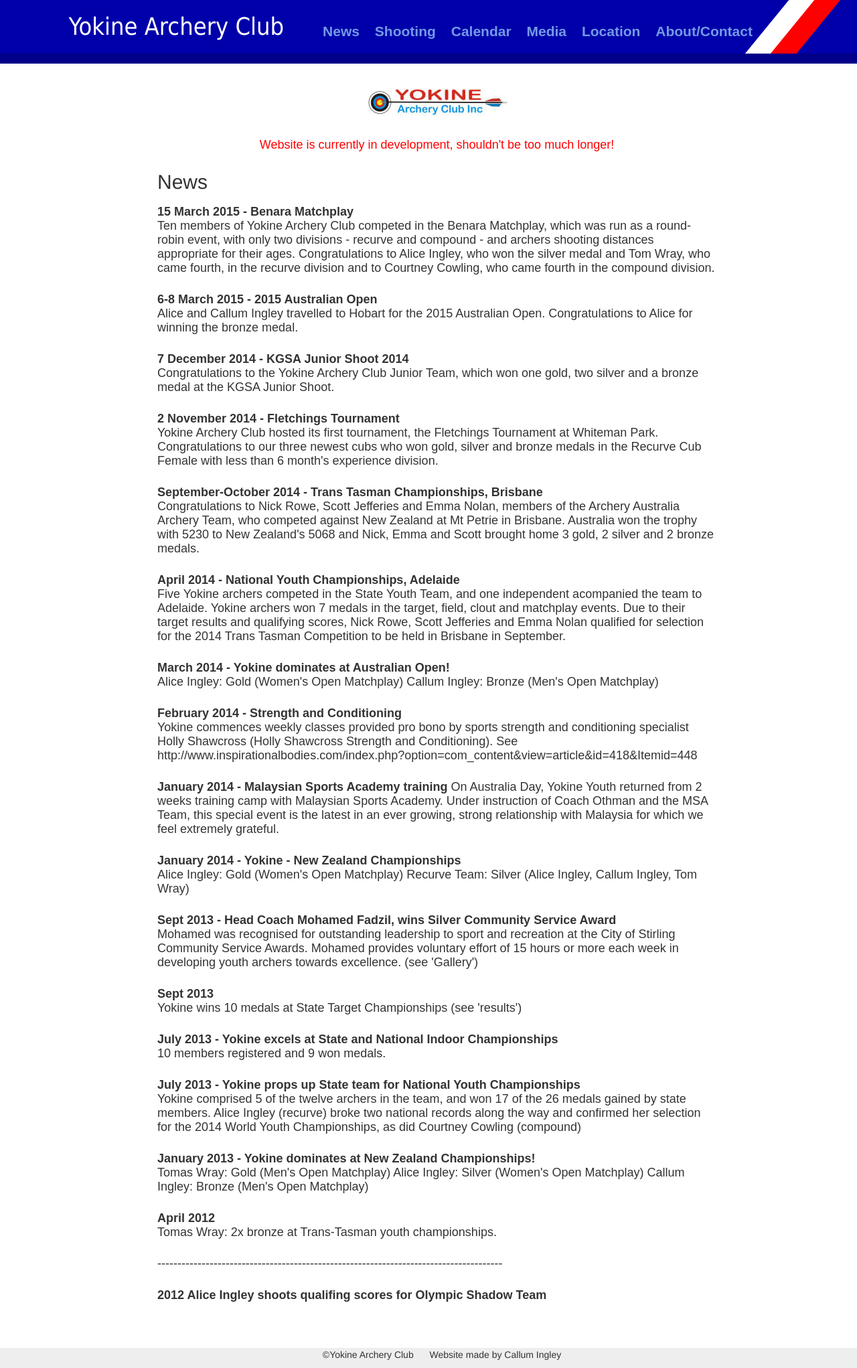
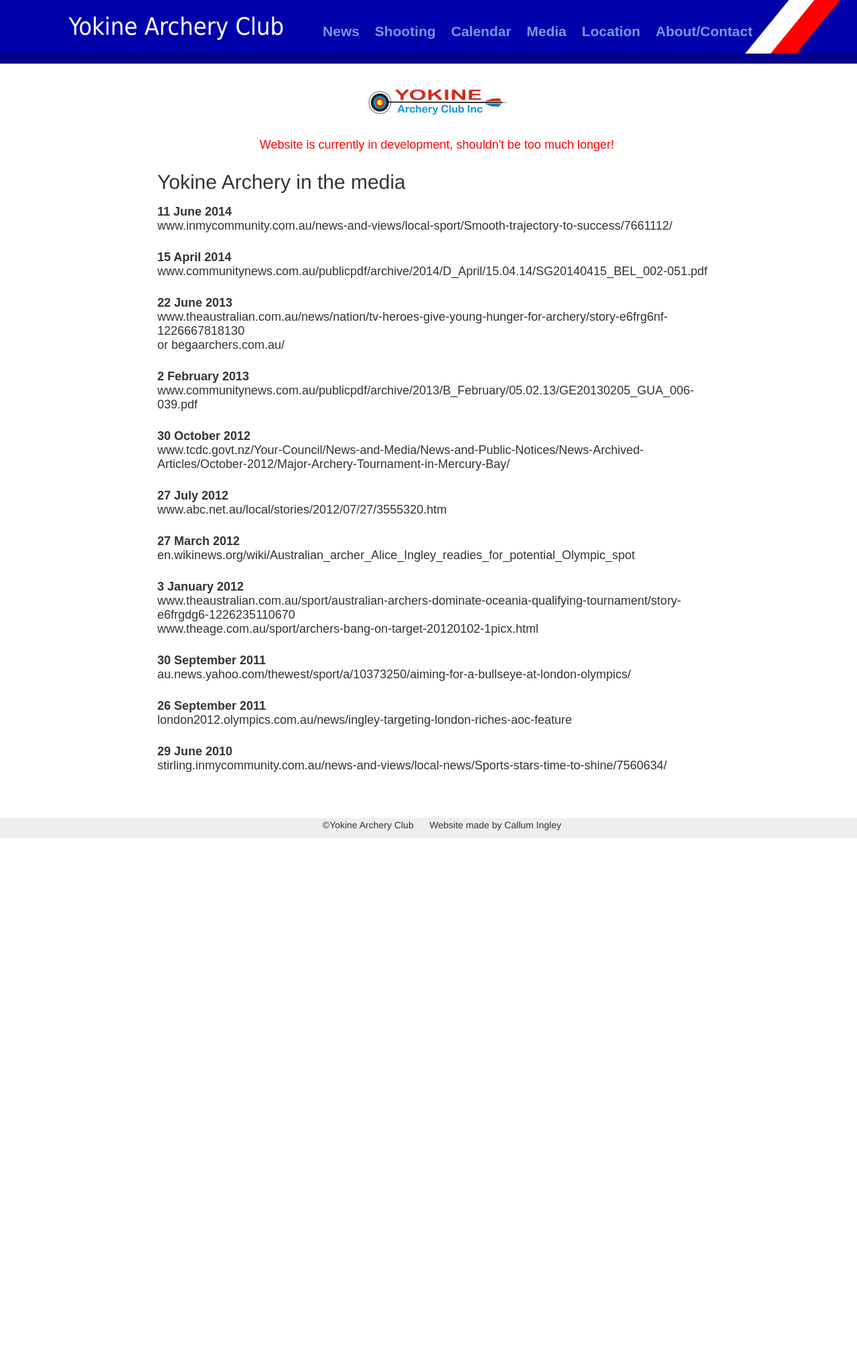
Before and after one commit to callumStudent/yokine, a Flask app: template yokine_archery/templates/media.html in a window 1280 px wide. Shown: the whole page at 67% size. After the commit the page ends 1252 px from the top, so only its background shows below. Run offline with Flask 2, Linux system fonts and the light colour scheme; the template is opened without the code that fills it, so the values that code supplies are empty; some libraries are stand-ins or nearby versions.

Commit message:
Changed port to 8080 and added media page

```diff
--- a/yokine_archery/__init__.py
+++ b/yokine_archery/__init__.py
@@ -21,6 +21,10 @@
 def news():
     return render_template('news.html')
 
+@app.route('/media')
+def media():
+    return render_template('media.html')
+
 if __name__ == "__main__":
     port = int(os.getenv('PORT','8080'))
     host = os.getenv('IP', '0.0.0.0')
--- a/yokine_archery/manage.py
+++ b/yokine_archery/manage.py
@@ -11,7 +11,7 @@
     use_debugger = True,
     use_reloader = True,
     host = '0.0.0.0',
-    port = '5000'
+    port = '8080'
     )
 )
 
--- a/yokine_archery/templates/base.html
+++ b/yokine_archery/templates/base.html
@@ -22,7 +22,7 @@
           <li><a href="{{url_for('news')}}">News</a></li>
           <li><a href="">Shooting</a></li>
           <li><a href="">Calendar</a></li>
-          <li><a href="">Media</a></li>
+          <li><a href="{{url_for('media')}}">Media</a></li>
           <li><a href="">Location</a></li>
           <li><a href="">About/Contact</a></li>
         </ul>
--- a/yokine_archery/templates/index.html
+++ b/yokine_archery/templates/index.html
@@ -25,8 +25,7 @@
            and Advanced courses for those who would like to learn more.
         </p>
         <p class="reminder">
-          Please note that there will be no Come &amp; Try sessions from July 26
-          until mid-September 2015.
+          Special information regarding Come and Try sessions will be posted here.
         </p>
         <p>
           We specialise in recurve archery development and give membership
--- a/yokine_archery/templates/media.html
+++ b/yokine_archery/templates/media.html
@@ -1,6 +1,6 @@
 {% extends "base.html" %}
 <!--<head>-->
-  {% block title %}News >--> Yokine Archery{% endblock %}
+  {% block title %}Media >--> Yokine Archery{% endblock %}
 <!--</head>-->
 <!--<body>-->
   <!--<div id="page">-->
@@ -11,100 +11,52 @@
           <img alt="Yokine Archery Club logo" src="{{url_for('static', filename='YACnew.jpg')}}"/>
         </div>
         <p class="reminder">Website is currently in development, shouldn't be too much longer!</p>
-        <h2>News</h2>
+        <h2>Yokine Archery in the media </h2>
         <p>
-          <strong>15 March 2015 - Benara Matchplay</strong><br>
-          Ten members of Yokine Archery Club competed in the Benara Matchplay,
-          which was run as a round-robin event, with only two divisions - recurve
-          and compound - and archers shooting distances appropriate for their ages.
-          Congratulations to Alice Ingley, who won the silver medal and Tom Wray,
-          who came fourth, in the recurve division and to Courtney Cowling, who
-          came fourth in the compound division.
+          <strong>11 June 2014</strong><br>
+          www.inmycommunity.com.au/news-and-views/local-sport/Smooth-trajectory-to-success/7661112/
         </p>
         <p>
-          <strong>6-8 March 2015 - 2015 Australian Open</strong><br>
-          Alice and Callum Ingley travelled to Hobart for the 2015 Australian Open.
-          Congratulations to Alice for winning the bronze medal.
+          <strong>15 April 2014</strong><br>
+          www.communitynews.com.au/publicpdf/archive/2014/D_April/15.04.14/SG20140415_BEL_002-051.pdf
         </p>
         <p>
-          <strong>7 December 2014 - KGSA Junior Shoot 2014</strong><br>
-          Congratulations to the Yokine Archery Club Junior Team, which won one gold,
-          two silver and a bronze medal at the KGSA Junior Shoot.
+          <strong>22 June 2013</strong><br>
+          www.theaustralian.com.au/news/nation/tv-heroes-give-young-hunger-for-archery/story-e6frg6nf-1226667818130<br>
+          or begaarchers.com.au/
         </p>
         <p>
-          <strong>2 November 2014 - Fletchings Tournament</strong><br>
-          Yokine Archery Club hosted its first tournament, the Fletchings Tournament
-          at Whiteman Park. Congratulations to our three newest cubs who won gold,
-          silver and bronze medals in the Recurve Cub Female with less than 6 month's
-          experience division.
+          <strong>2 February 2013</strong><br>
+          www.communitynews.com.au/publicpdf/archive/2013/B_February/05.02.13/GE20130205_GUA_006-039.pdf
         </p>
         <p>
-          <strong>September-October 2014 - Trans Tasman Championships, Brisbane</strong><br>
-          Congratulations to Nick Rowe, Scott Jefferies and Emma Nolan, members of
-          the Archery Australia Archery Team, who competed against New Zealand at
-          Mt Petrie in Brisbane. Australia won the trophy with 5230 to New Zealand's
-          5068 and Nick, Emma and Scott brought home 3 gold, 2 silver and 2 bronze medals.
+          <strong>30 October 2012</strong><br>
+          www.tcdc.govt.nz/Your-Council/News-and-Media/News-and-Public-Notices/News-Archived-Articles/October-2012/Major-Archery-Tournament-in-Mercury-Bay/
         </p>
         <p>
-          <strong>April 2014 - National Youth Championships, Adelaide</strong><br>
-          Five Yokine archers competed in the State Youth Team, and  one independent
-          acompanied the team to Adelaide. Yokine archers won 7 medals in the target,
-          field, clout and matchplay events. Due to their target results and qualifying
-          scores, Nick Rowe, Scott Jefferies and Emma Nolan qualified for selection
-          for the 2014 Trans Tasman Competition to be held in Brisbane in September.
+          <strong>27 July 2012</strong><br>
+          www.abc.net.au/local/stories/2012/07/27/3555320.htm
         </p>
         <p>
-          <strong>March 2014 - Yokine dominates at Australian Open!</strong><br>
-          Alice Ingley: Gold (Women's Open Matchplay)
-          Callum Ingley: Bronze (Men's Open Matchplay)
+          <strong>27 March 2012</strong><br>
+          en.wikinews.org/wiki/Australian_archer_Alice_Ingley_readies_for_potential_Olympic_spot
         </p>
         <p>
-          <strong>February 2014 - Strength and Conditioning</strong><br>
-          Yokine commences weekly classes provided pro bono by sports strength
-          and conditioning specialist Holly Shawcross (Holly Shawcross Strength
-          and Conditioning).
-          See http://www.inspirationalbodies.com/index.php?option=com_content&view=article&id=418&Itemid=448
+          <strong>3 January 2012</strong><br>
+          www.theaustralian.com.au/sport/australian-archers-dominate-oceania-qualifying-tournament/story-e6frgdg6-1226235110670<br>
+          www.theage.com.au/sport/archers-bang-on-target-20120102-1picx.html
         </p>
         <p>
-          <strong>January 2014 - Malaysian Sports Academy training</strong>
-          On Australia Day, Yokine Youth returned from 2 weeks training camp with Malaysian Sports Academy. Under instruction of Coach Othman and the MSA Team, this special event is the latest in an ever growing, strong relationship with Malaysia for which we feel extremely grateful.
+          <strong>30 September 2011</strong><br>
+          au.news.yahoo.com/thewest/sport/a/10373250/aiming-for-a-bullseye-at-london-olympics/
         </p>
         <p>
-          <strong>January 2014 - Yokine - New Zealand Championships</strong><br>
-          Alice Ingley: Gold (Women's Open Matchplay)
-          Recurve Team: Silver (Alice Ingley, Callum Ingley, Tom Wray)
+          <strong>26 September 2011</strong><br>
+          london2012.olympics.com.au/news/ingley-targeting-london-riches-aoc-feature
         </p>
         <p>
-          <strong>Sept 2013 - Head Coach Mohamed Fadzil, wins Silver Community Service Award</strong><br>
-          Mohamed was recognised for outstanding leadership to sport and recreation at the City of Stirling Community Service Awards. Mohamed provides voluntary effort of 15 hours or more each week in developing youth archers towards excellence. (see 'Gallery')
-        </p>
-        <p>
-          <strong>Sept 2013</strong><br>
-          Yokine wins 10 medals at State Target Championships (see 'results')
-        </p>
-        <p>
-          <strong>July 2013 - Yokine excels at State and National Indoor Championships</strong><br>
-          10 members registered and 9 won medals.
-        </p>
-        <p>
-          <strong>July 2013 - Yokine props up State team for National Youth Championships</strong><br>
-          Yokine comprised 5 of the twelve archers in the team, and won 17 of the 26 medals gained by state members. Alice Ingley (recurve) broke two national records along the way and confirmed her selection for the 2014 World Youth Championships, as did Courtney Cowling (compound)
-        </p>
-        <p>
-          <strong>January 2013 - Yokine dominates at New Zealand Championships!</strong><br>
-          Tomas Wray: Gold (Men's Open Matchplay)
-          Alice Ingley: Silver (Women's Open Matchplay)
-          Callum Ingley: Bronze (Men's Open Matchplay)
-        </p>
-        <p>
-          <strong>April 2012</strong><br>
-          Tomas Wray: 2x bronze at Trans-Tasman youth championships.
-        </p>
-        <p>
-          --------------------------------------------------------------------------------------
-        </p>
-        <p>
-          <strong>2012 Alice Ingley shoots qualifing scores for Olympic Shadow Team</strong>
+          <strong>29 June 2010</strong><br>
+          stirling.inmycommunity.com.au/news-and-views/local-news/Sports-stars-time-to-shine/7560634/
         </p>
         {% endblock %}
       <!--</div>-->
```
